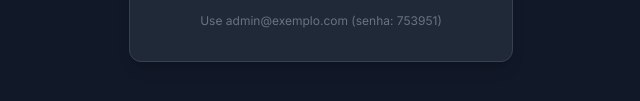
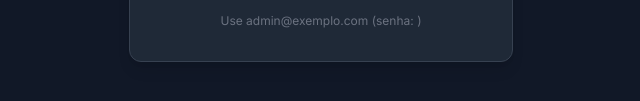
Before and after one commit to adrianopessanha/comiss-o, a plain HTML site: page index.html in a window 1280 px wide. Shown: the part 519-620 px from the top of the page, 319-959 px from the left. Drawn offline with nearby package versions, Linux system fonts and the light colour scheme; no server answers.

Commit message:
Update index.html

```diff
--- a/index.html
+++ b/index.html
@@ -34,7 +34,7 @@
       </div>
       <button id="loginBtn" class="w-full bg-cyan-600 hover:bg-cyan-700 text-white font-bold py-2 px-4 rounded-md transition duration-300">Entrar</button>
     </div>
-    <p class="text-xs text-gray-500 mt-4 text-center">Use admin@exemplo.com (senha: 753951)</p>
+    <p class="text-xs text-gray-500 mt-4 text-center">Use admin@exemplo.com (senha: )</p>
   </div>
 </div>
 
```
